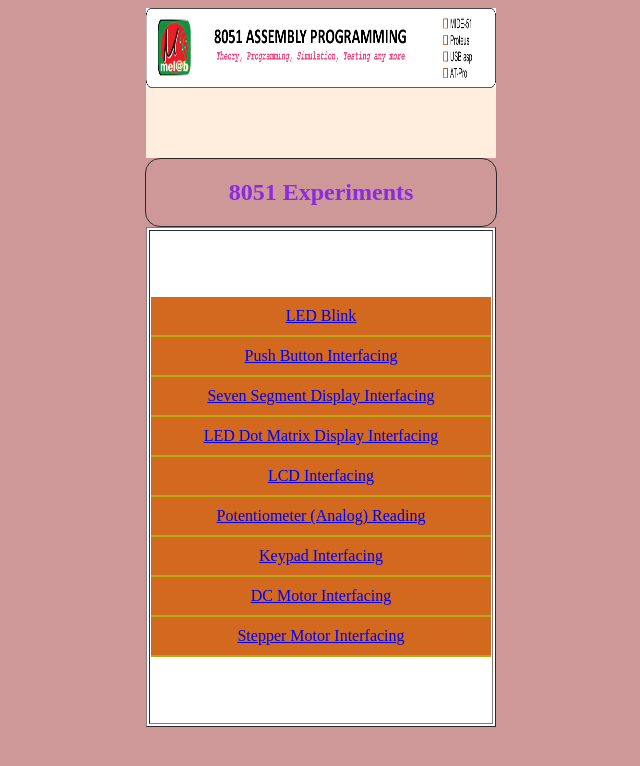
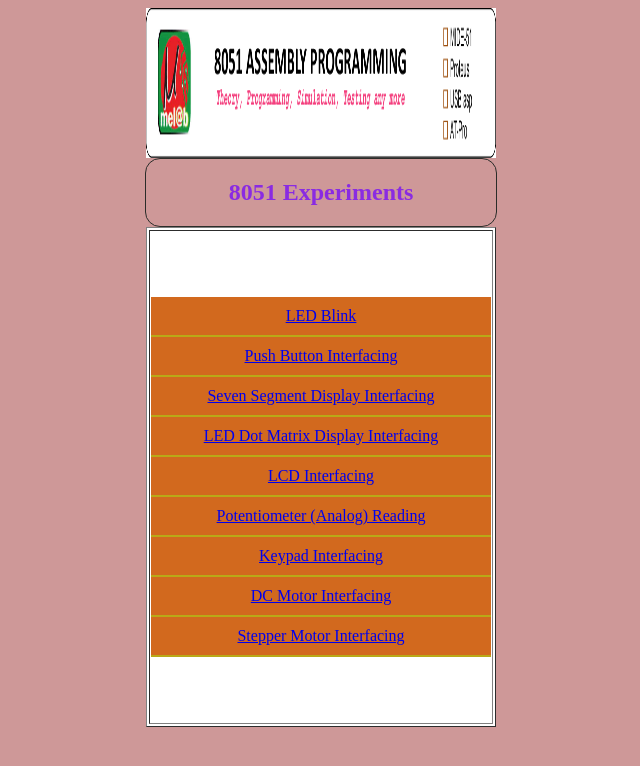
Before and after one commit to gmostofabd/8051-Experiments, a plain HTML site: page index.html in a window 1280 px wide. Shown: the whole page, without its empty margins (319-959 px from the left). Drawn offline with Linux system fonts and the light colour scheme.

Commit message:
Update style.css

```diff
--- a/assets/style.css
+++ b/assets/style.css
@@ -18,6 +18,11 @@ body{
     flex-wrap: 23px ;
     text-align: left;
     color: rgb(105, 13, 70);
+  }
+
+ img {
+      width: 100%;
+      height: 100%;
   }
 
 
```
